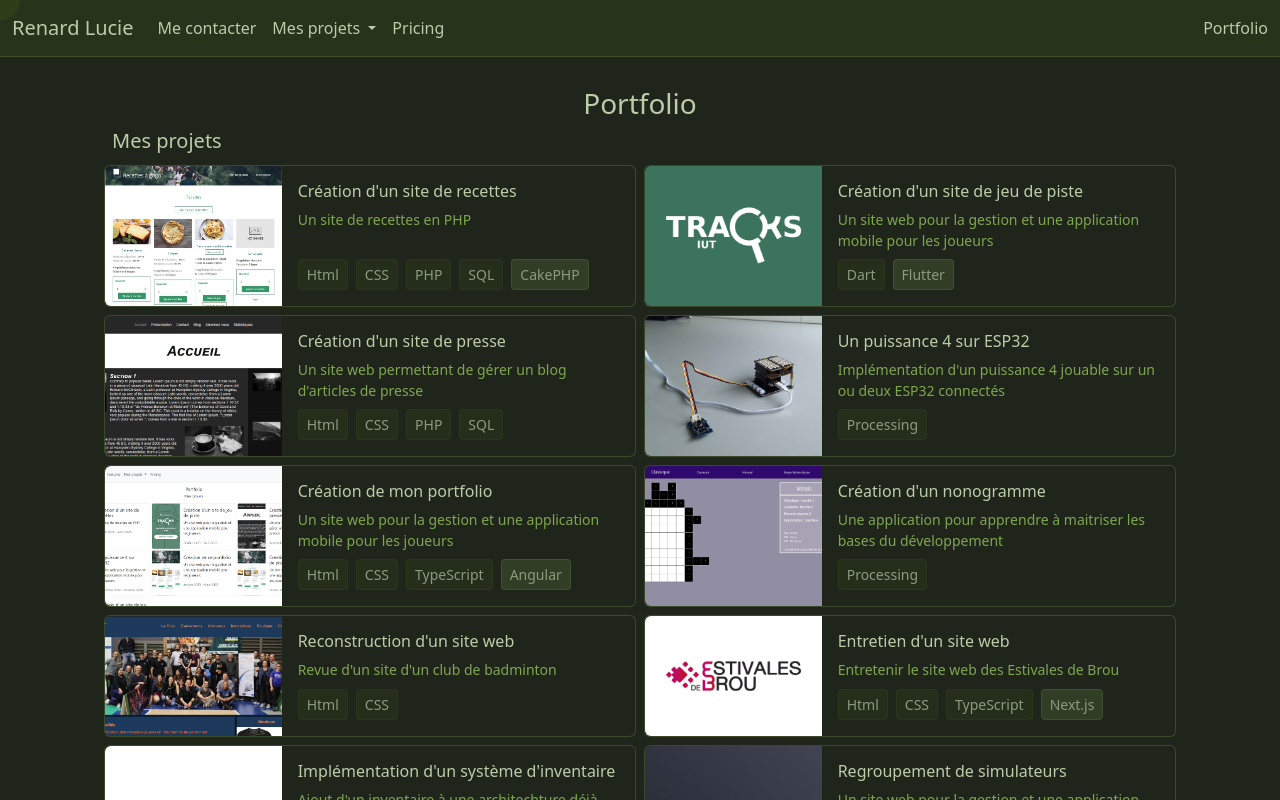
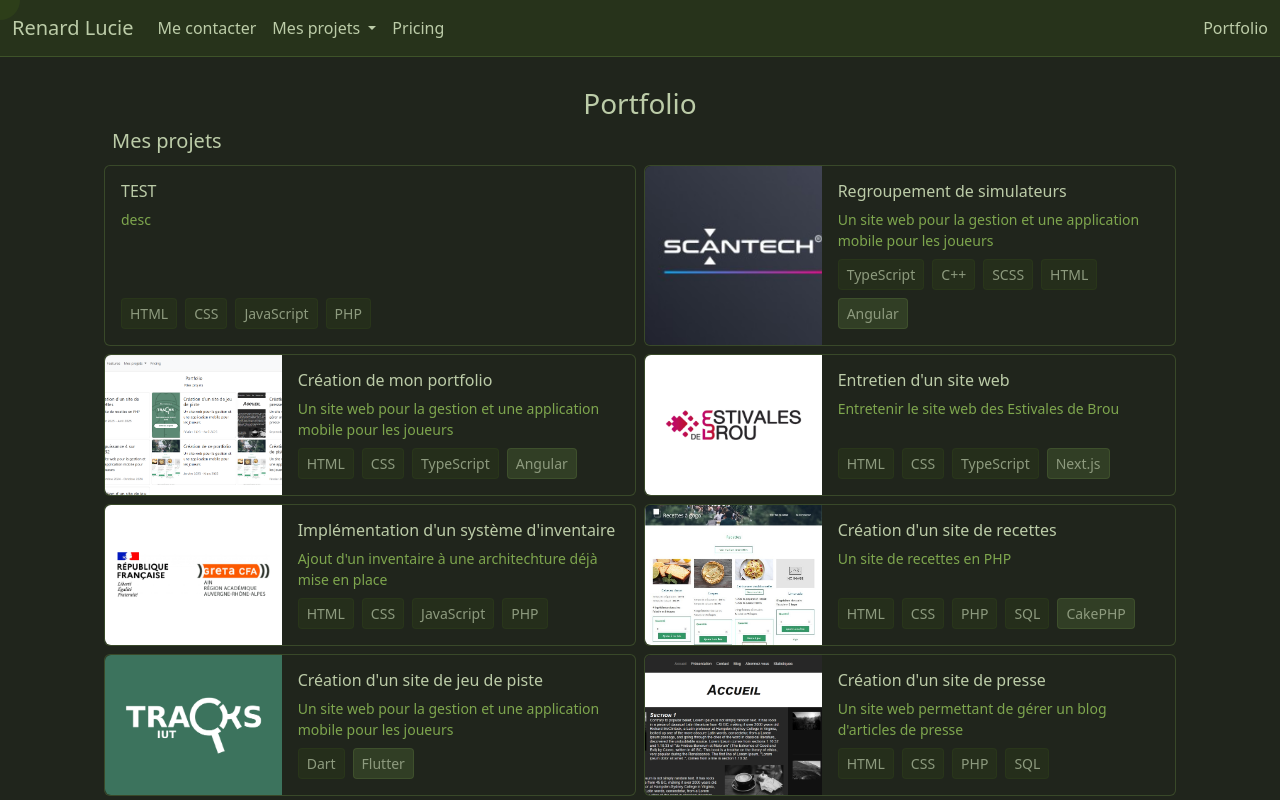
Before and after one commit to Lucie05FR/portfolio2026, an Angular app: page / in a window 1280 px wide. Shown: the top 800 px of the page. Built offline with nearby package versions, Linux system fonts and the light colour scheme.

Commit message:
ajout d un tri par temporalite des projets et amélioration des effets sur les liens

```diff
--- a/src/app/home/home.component.html
+++ b/src/app/home/home.component.html
@@ -2,7 +2,7 @@
   <h3 class="h3 text-center">Portfolio</h3>
   <h5>Mes projets</h5>
   <div class="row row-cols-1 row-cols-md-2">
-    @for (project of this.projectService.projects; track project) {
+    @for (project of sortedProjects; track project) {
       <div class="p-1">
         <div
           class="card col h-100"
--- a/src/app/home/home.component.ts
+++ b/src/app/home/home.component.ts
@@ -12,4 +12,8 @@ export class HomeComponent {
   isArray(element: any): boolean {
     return Array.isArray(element);
   }
+
+  get sortedProjects() {
+    return [...this.projectService.projects].sort((a, b) => b.order - a.order);
+  }
 }
--- a/src/app/models/technologies.type.ts
+++ b/src/app/models/technologies.type.ts
@@ -1,5 +1,5 @@
 export const langages = [
-  'Html',
+  'HTML',
   'CSS',
   'SCSS',
   'PHP',
--- a/src/app/project/project.component.html
+++ b/src/app/project/project.component.html
@@ -3,14 +3,14 @@
     @if (project.pictures && project.pictures.length > 0) {
       <div class="container row">
         <div class="col-8">
-          <h3 class="text-center">
+          <h3 class="text-center mb-3">
             {{ project.name }}
           </h3>
-          <div class="gap-1 text-center mb-5">
+          <div class="d-flex justify-content-center gap-2 mb-4">
             @for (other of toArray(project.subject); track other) {
-              <button type="button" class="btn btn-secondary btn-sm" disabled>
-                {{ other }}
-              </button>
+              <a href="#" class="text-decoration-none">
+                <div class="border rounded px-2 py-1 small">{{ other }}</div>
+              </a>
             }
           </div>
 
@@ -172,7 +172,7 @@
                       class="text-decoration-none"
                     >
                       <div
-                        class="border rounded px-3 py-2 d-flex align-items-center gap-2 collaborator-badge"
+                        class="border rounded px-3 py-2 d-flex align-items-center gap-2"
                       >
                         <i class="bi bi-person-fill text-info"></i>
                         <span
@@ -204,7 +204,7 @@
                       class="text-decoration-none"
                     >
                       <div
-                        class="border rounded px-3 py-2 d-flex align-items-center gap-2 link-badge"
+                        class="border rounded px-3 py-2 d-flex align-items-center gap-2"
                       >
                         <i class="bi bi-box-arrow-up-right text-info"></i>
                         <span>{{ link }}</span>
--- a/src/app/project/project.component.scss
+++ b/src/app/project/project.component.scss
@@ -14,14 +14,3 @@ button {
 button:last-child {
   margin-right: 0px;
 }
-
-::ng-deep .collaborator-badge {
-  transition: all 0.3s ease;
-  cursor: pointer;
-
-  &:hover {
-    transform: scale(1.05);
-    border-color: var(--bs-info) !important;
-    color: var(--bs-info);
-  }
-}
--- a/src/app/services/datas.ts
+++ b/src/app/services/datas.ts
@@ -17,7 +17,7 @@ export const projectsDetails: ProjectModel[] = [
     ],
     madeFor: 'l\'université Lyon 1',
     collaborators: ['leabarnezet'],
-    langages: ['Html', 'CSS', 'PHP', 'SQL'],
+    langages: ['HTML', 'CSS', 'PHP', 'SQL'],
     frameworks: 'CakePHP',
     IDE: 'PHP storm',
     other: 'GitLab',
@@ -67,7 +67,7 @@ export const projectsDetails: ProjectModel[] = [
       { emplacement: 'img8.png', description: 'Première page du site' },
     ],
     madeFor: 'l\'université Lyon 1',
-    langages: ['Html', 'CSS', 'PHP', 'SQL'],
+    langages: ['HTML', 'CSS', 'PHP', 'SQL'],
     IDE: 'Visual Studio Code',
     other: 'GitLab',
     subject: 'Développement web',
@@ -103,7 +103,7 @@ export const projectsDetails: ProjectModel[] = [
     pictures: [
       { emplacement: 'img10.png', description: 'Première page du site' },
     ],
-    langages: ['Html', 'CSS', 'TypeScript'],
+    langages: ['HTML', 'CSS', 'TypeScript'],
     frameworks: 'Angular',
     IDE: 'Visual Studio Code',
     other: 'GitHub',
@@ -145,7 +145,7 @@ export const projectsDetails: ProjectModel[] = [
       { emplacement: 'img15.jpg', description: 'Page du site' },
     ],
     madeFor: 'l\'université Lyon 1',
-    langages: ['Html', 'CSS'],
+    langages: ['HTML', 'CSS'],
     IDE: 'Visual Studio Code',
     other: ['GitLab', 'Canva'],
     subject: 'Développement web',
@@ -166,7 +166,7 @@ export const projectsDetails: ProjectModel[] = [
       { emplacement: 'img16.png', description: 'Première page du site' },
     ],
     collaborators: ['anaskadar', 'leabarnezet', 'thomasperrin'],
-    langages: ['Html', 'CSS', 'TypeScript'],
+    langages: ['HTML', 'CSS', 'TypeScript'],
     frameworks: 'Next.js',
     IDE: 'Visual Studio Code',
     other: ['GitLab', 'Docker', 'phpMyAdmin', 'Trello', 'mailhog'],
@@ -204,7 +204,7 @@ export const projectsDetails: ProjectModel[] = [
       },
     ],
     madeFor: 'le Greta de l\'Ain',
-    langages: ['Html', 'CSS', 'JavaScript', 'PHP'],
+    langages: ['HTML', 'CSS', 'JavaScript', 'PHP'],
     IDE: 'Visual Studio Code',
     other: [
       'phpMyAdmin',
@@ -234,7 +234,7 @@ export const projectsDetails: ProjectModel[] = [
     ],
     madeFor: 'Scantech',
     collaborators: 'mathisrodier',
-    langages: ['TypeScript', 'C++', 'SCSS', 'Html'],
+    langages: ['TypeScript', 'C++', 'SCSS', 'HTML'],
     frameworks: 'Angular',
     IDE: 'Visual Studio Code',
     other: ['GitLab', 'Bruno', 'Jira', 'MQTT'],
@@ -248,7 +248,7 @@ export const projectsDetails: ProjectModel[] = [
     shortDescription: 'desc',
     description: 'desc2',
     productTime: 'temps',
-    langages: ['Html', 'CSS', 'JavaScript', 'PHP'],
+    langages: ['HTML', 'CSS', 'JavaScript', 'PHP'],
     IDE: 'Visual Studio Code',
     other: [
       'phpMyAdmin',
--- a/src/app/services/project.service.ts
+++ b/src/app/services/project.service.ts
@@ -15,7 +15,11 @@ export class ProjectService {
   getProjectByName(name: string): ProjectModel | undefined {
     return this.projects.find((p) => p.name === name);
   }
+
   getProjectByOrder(id: number): ProjectModel | undefined {
     return this.projects.find((p) => p.order === id);
   }
+  getProjectsByOrder() {
+
+  }
 }
```
